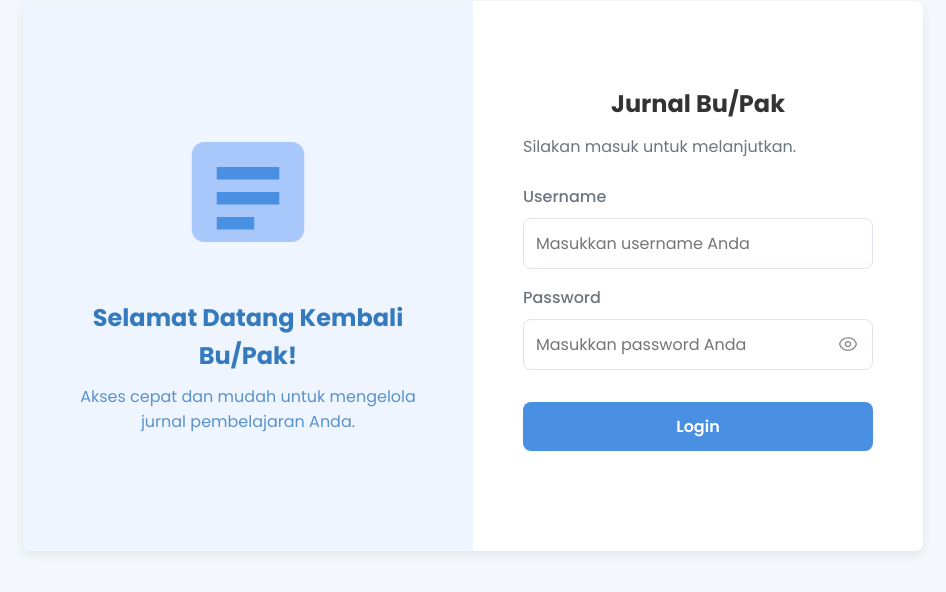
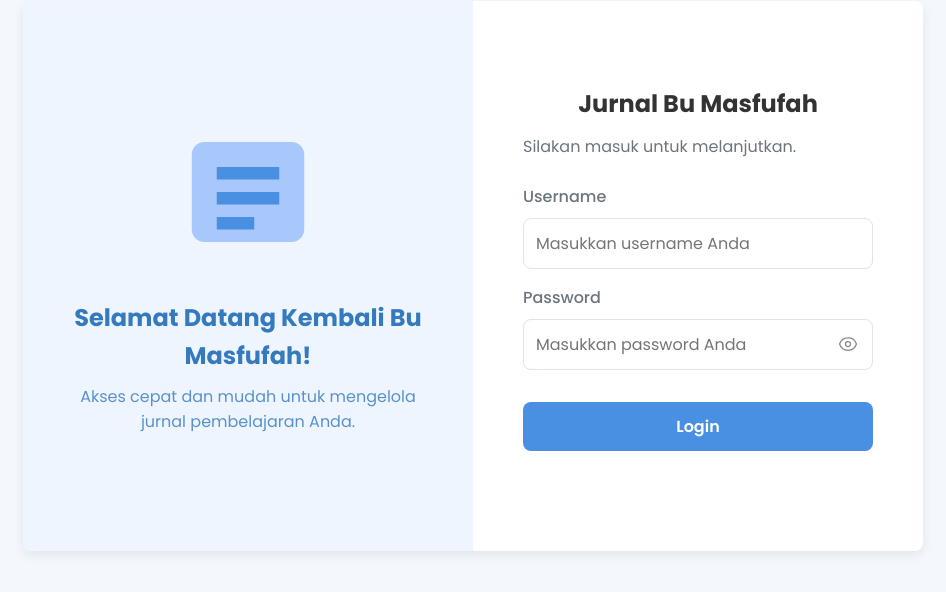
Before and after one commit to Wahyudi-1/jurnalMasfufah, a plain HTML site: page index.html in a window 1280 px wide. Shown: the part 124-716 px from the top of the page, without its empty margins (167-1113 px from the left). Drawn offline with nearby package versions, Linux system fonts and the light colour scheme.

Commit message:
Update index.html

```diff
--- a/index.html
+++ b/index.html
@@ -41,7 +41,7 @@
                     <path d="M7 12H17V14H7V12Z" fill="#4a90e2"/>
                     <path d="M7 16H13V18H7V16Z" fill="#4a90e2"/>
                 </svg>
-                <h3>Selamat Datang Kembali Bu/Pak!</h3>
+                <h3>Selamat Datang Kembali Bu Masfufah!</h3>
                 <p>Akses cepat dan mudah untuk mengelola jurnal pembelajaran Anda.</p>
             </div>
         </div>
@@ -50,7 +50,7 @@
         <div class="login-form-container">
             <div class="login-form-content">
 
-                <h2 class="logo">Jurnal Bu/Pak</h2>
+                <h2 class="logo">Jurnal Bu Masfufah</h2>
                 <p style="color: var(--text-light); margin-bottom: 25px;">Silakan masuk untuk melanjutkan.</p>
 
                 <form onsubmit="event.preventDefault(); document.getElementById('loginButton').click();">
```
